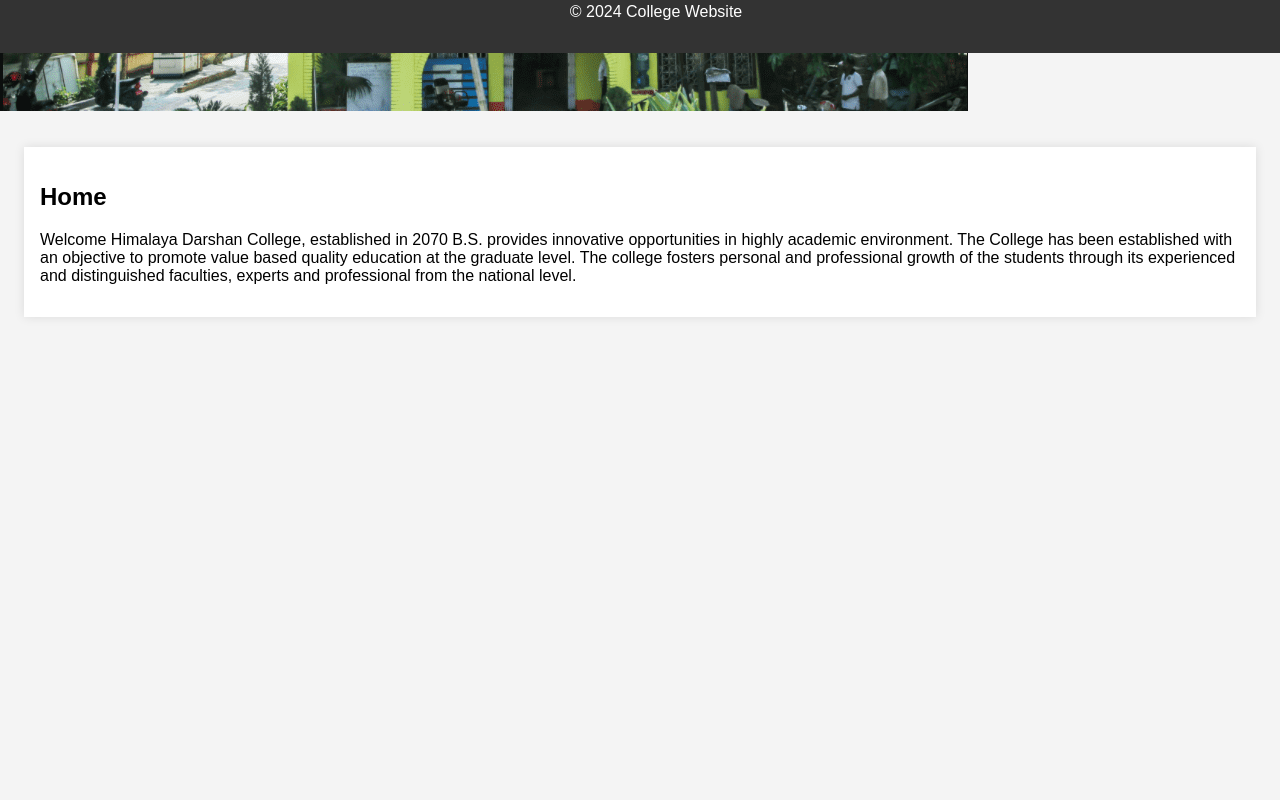
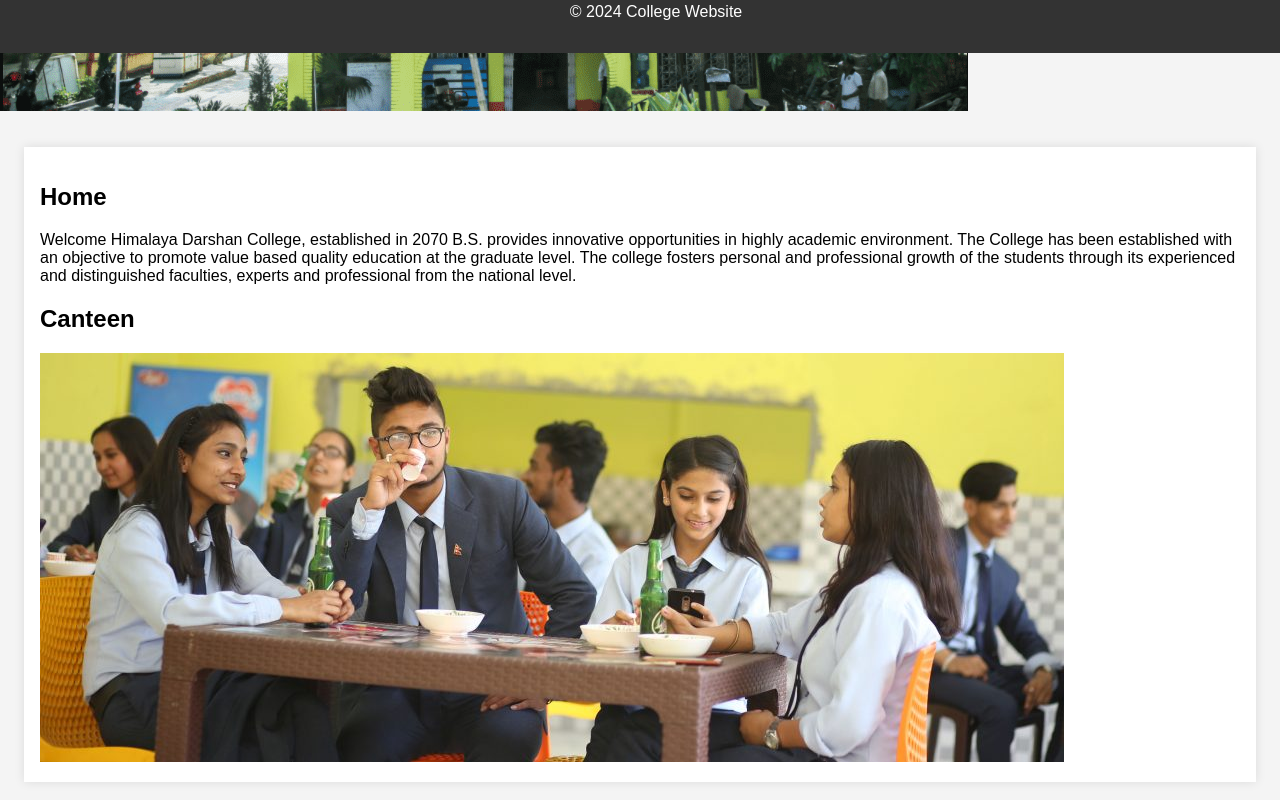
Before and after one commit to DemonicBeast0/College-website-try, a plain HTML site: page index.html in a window 1280 px wide. Shown: the part 747-1547 px from the top of the page. Before the commit the page ends 1096 px from the top, so only its background shows below. Drawn offline with Linux system fonts and the light colour scheme.

Commit message:
adding ing

```diff
--- a/index.html
+++ b/index.html
@@ -111,6 +111,10 @@
             The College has been established with an objective to promote value based quality education at the graduate level.
             The college fosters personal and professional growth of the students through
             its experienced and distinguished faculties, experts and professional from the national level.</p>
+
+            <h2>Canteen</h2>
+            <img src="canteen.jpg" alt="Lunch time">
+
     </div>
     <footer>
         <p>&copy; 2024 College Website</p>
```
